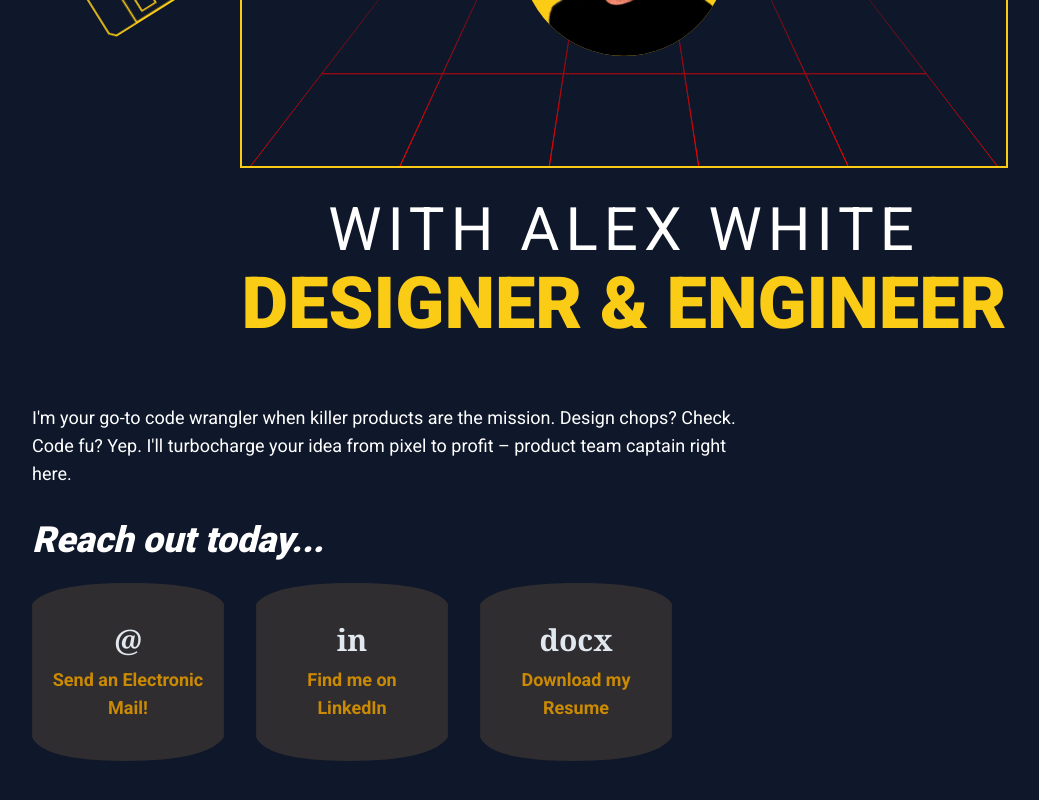
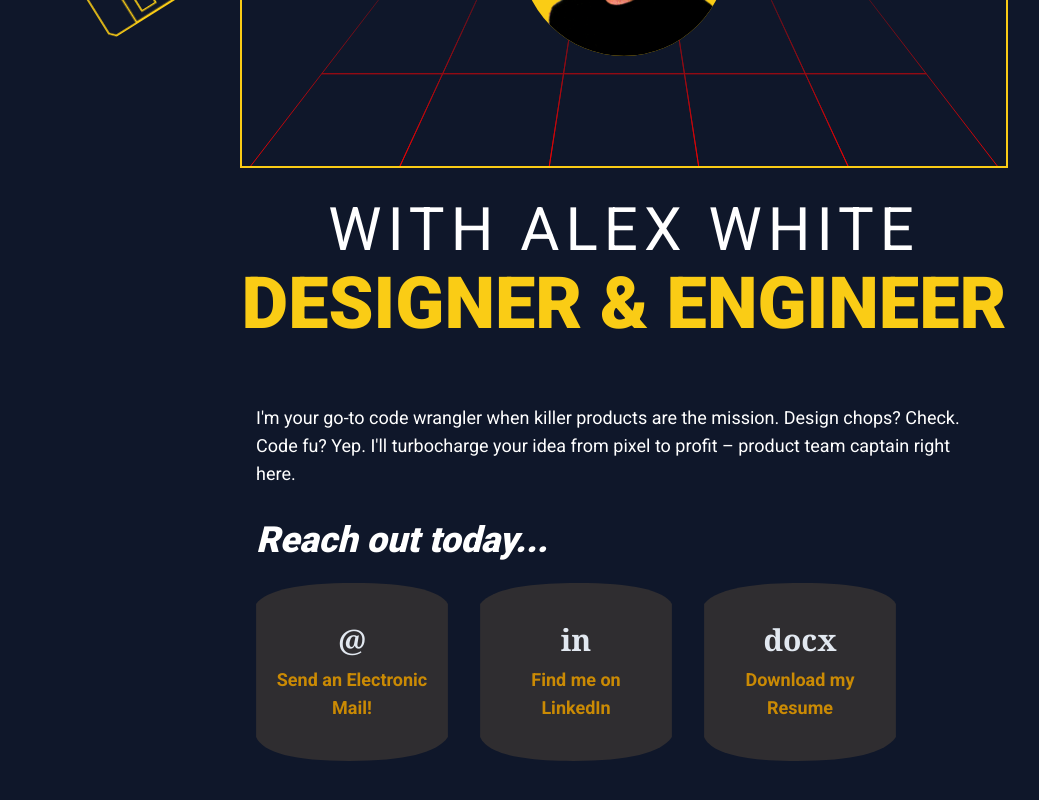
Before and after one commit to devalexwhite/portfolio-2024, a Next.js app: page / in a window 1280 px wide. Shown: the part 540-1340 px from the top of the page, without its empty margins (16-1055 px from the left). Built offline with nearby package versions, Linux system fonts and the light colour scheme.

Commit message:
Oh center

```diff
--- a/app/page.tsx
+++ b/app/page.tsx
@@ -47,7 +47,7 @@ export default function HomePage() {
           </span>
         </h2>
       </header>
-      <section className="max-w-3xl w-full px-4 my-16">
+      <section className="max-w-3xl w-full px-4 my-16 mx-auto">
         <p className="text-white  text-left font-light text-lg">
           I'm your go-to code wrangler when killer products are the mission.
           Design chops? Check. Code fu? Yep. I'll turbocharge your idea from
```
